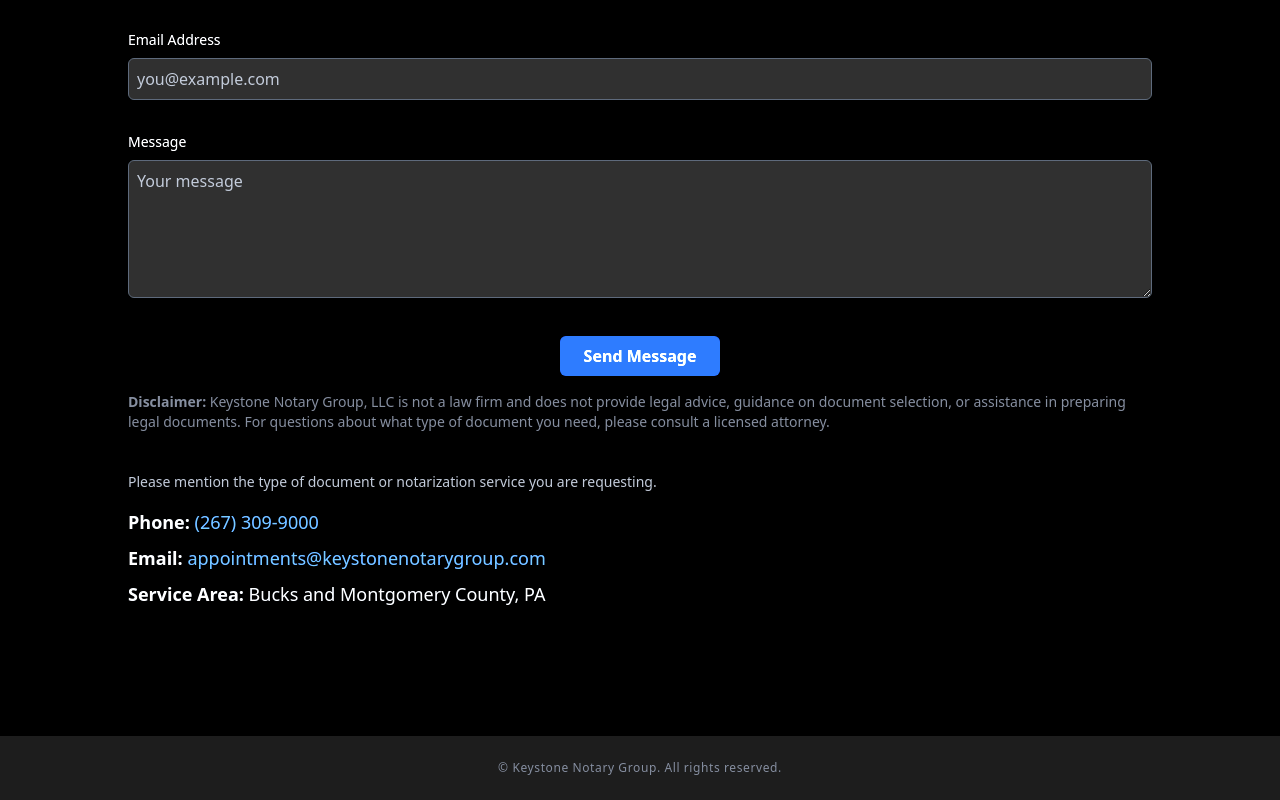
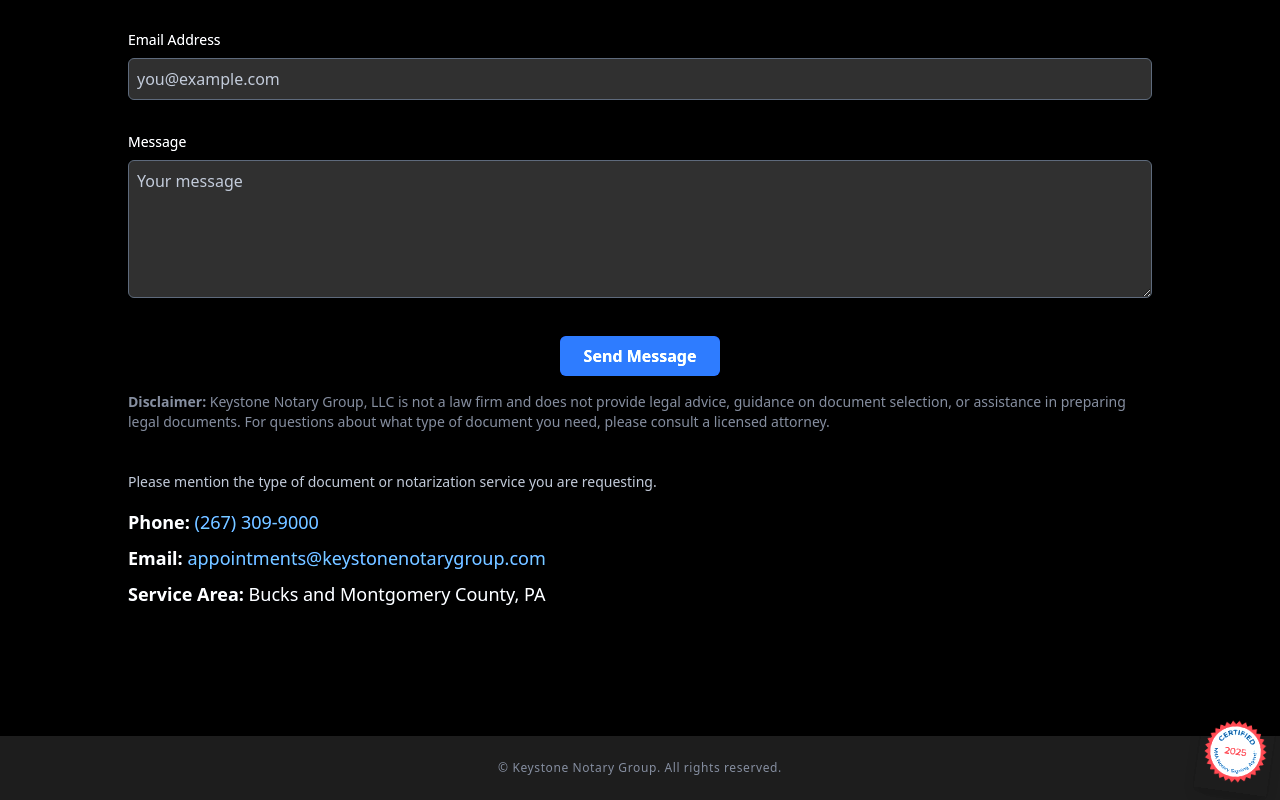
Before and after one commit to BikerViking/keystone-site, a React (Create React App) app: page / in a window 1280 px wide. Shown: the part 3993-4793 px from the top of the page. Built offline with nearby package versions, Linux system fonts and the light colour scheme.

Commit message:
Add NNA seal to footer

```diff
--- a/src/components/Footer.jsx
+++ b/src/components/Footer.jsx
@@ -1,6 +1,7 @@
 import React from "react";
 export default function Footer() {
   return (
+    <div className="relative">
       <footer className="bg-neutral-900 text-gray-500">
         <div className="mx-auto max-w-screen-lg px-4 py-3 text-center sm:px-6 lg:px-8">
           <div className="mx-auto max-w-screen-xl px-4 py-3 text-center">
@@ -11,5 +12,13 @@
           </div>
         </div>
       </footer>
+      {/* NNA certification seal displayed like a notary embosser stamp */}
+      <img
+        src="/nna-seal.PNG"
+        alt="NNA Certified Notary Signing Agent 2025"
+        aria-hidden="true"
+        className="pointer-events-none absolute bottom-2 right-2 h-20 w-auto rotate-[8deg] shadow-lg"
+      />
+    </div>
   );
 }
```
Lines whose indentation alone changed are shown as unchanged.
